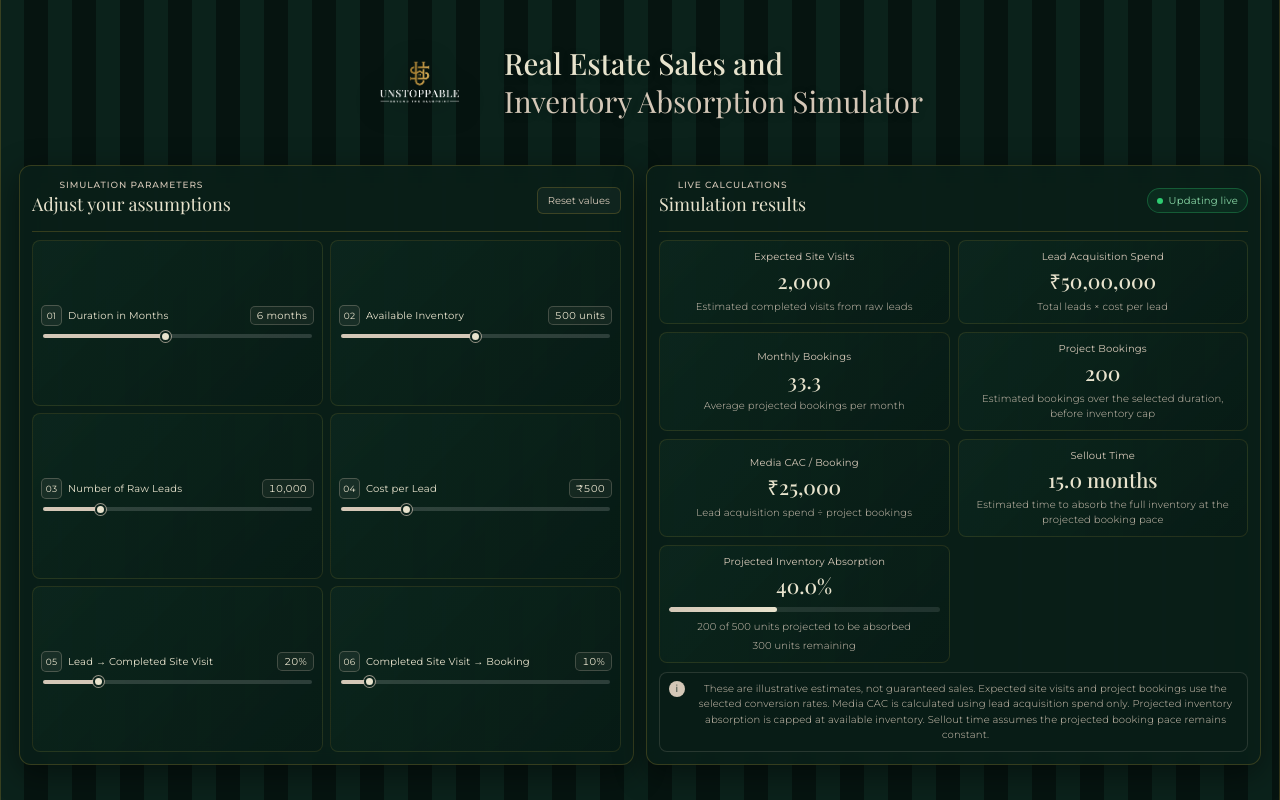
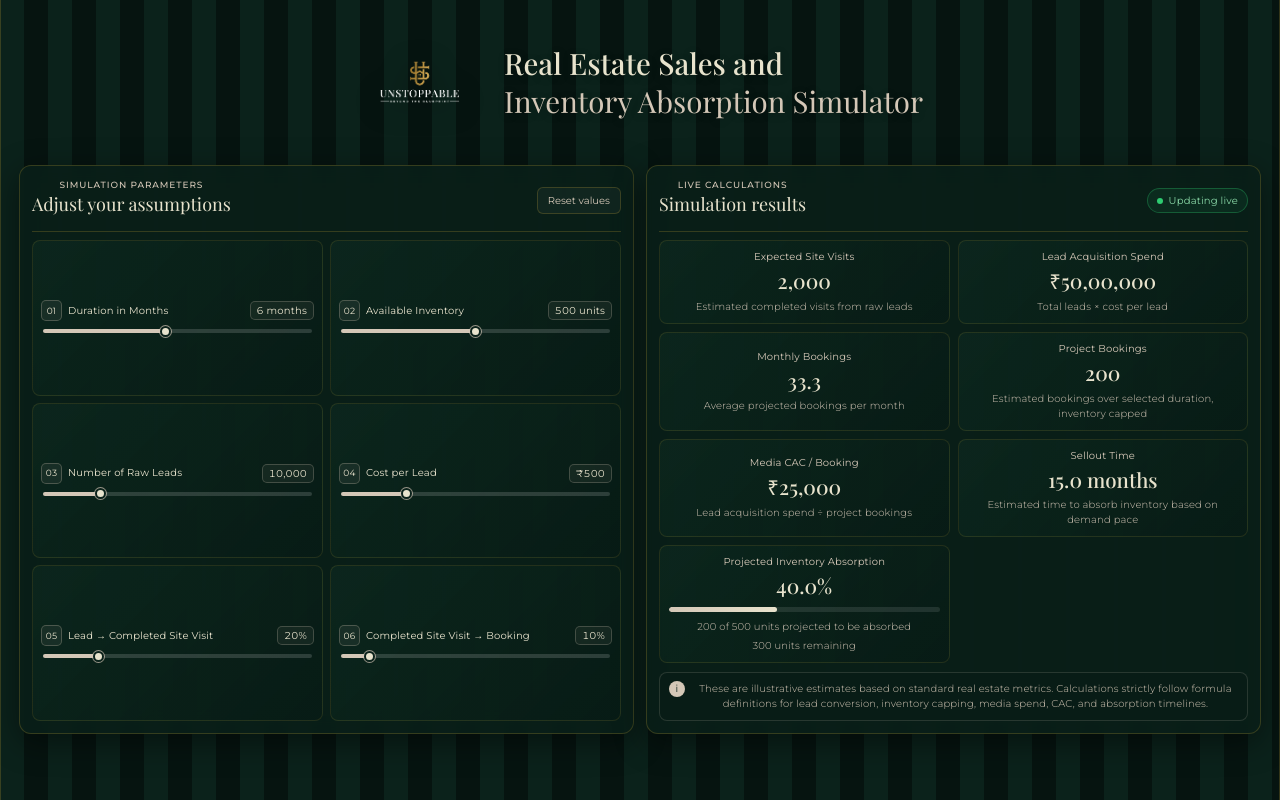
Before and after one commit to shuklaharsh2111-sudo/EstateView, a React (Vite) app: page / in a window 1280 px wide. Built offline with nearby package versions, Linux system fonts and the light colour scheme.

Commit message:
formula applied

```diff
--- a/src/App.jsx
+++ b/src/App.jsx
@@ -1,4 +1,3 @@
-
 import { useState } from 'react';
 import './App.css';
 
@@ -72,43 +71,54 @@ function App() {
     }));
   };
 
+  // A. Expected site visits = Raw Leads × (Visit Rate / 100)
   const totalVisits = Math.floor(
     (values.leads * values.leadToVisit) / 100
   );
 
-  const projectBookings = Math.floor(
+  // B. Expected bookings (before inventory cap) / Demand Bookings
+  const demandBookings = Math.floor(
     (totalVisits * values.visitToBooking) / 100
   );
 
-  const leadAcquisitionSpend =
-    values.leads * values.costPerLead;
+  // C. Projected bookings (inventory capped) = min(Demand Bookings, Available Inventory)
+  const projectBookings = Math.min(demandBookings, values.inventory);
 
-  const monthlyBookings =
-    projectBookings / values.duration;
+  // D. Lead acquisition spend (Media Spend) = Raw Leads × CPL
+  const leadAcquisitionSpend = values.leads * values.costPerLead;
 
+  // F. Average monthly lead volume = Raw Leads / Duration Months
+  const monthlyLeads = values.duration > 0 ? values.leads / values.duration : 0;
+
+  // G. Average monthly site visits = Site Visits / Duration Months
+  const monthlyVisits = values.duration > 0 ? totalVisits / values.duration : 0;
+
+  // H. Average monthly bookings = Projected Bookings / Duration Months
+  const monthlyBookings = values.duration > 0 ? projectBookings / values.duration : 0;
+
+  // E. Media CAC per booking = Media Spend / Projected Bookings
   const mediaCacPerBooking =
     projectBookings > 0
       ? leadAcquisitionSpend / projectBookings
       : 0;
 
-  const absorbedUnits = Math.min(
-    projectBookings,
-    values.inventory
+  // I. Inventory absorption rate = (Projected Bookings / Available Inventory) × 100
+  const absorptionRate =
+    values.inventory > 0
+      ? (projectBookings / values.inventory) * 100
+      : 0;
+
+  // J. Remaining inventory = Available Inventory - Projected Bookings
+  const remainingInventory = Math.max(
+    0,
+    values.inventory - projectBookings
   );
 
-  const remainingInventory = Math.max(
-    0,
-    values.inventory - absorbedUnits
-  );
-
-  const absorptionRate =
-    values.inventory > 0
-      ? (absorbedUnits / values.inventory) * 100
-      : 0;
-
+  // K. Estimated inventory sellout timeline = Available Inventory / (Demand Bookings / Duration Months)
+  const demandMonthlyBookings = values.duration > 0 ? demandBookings / values.duration : 0;
   const selloutTime =
-    monthlyBookings > 0
-      ? values.inventory / monthlyBookings
+    demandMonthlyBookings > 0
+      ? values.inventory / demandMonthlyBookings
       : null;
 
   const formatNumber = (number) =>
@@ -235,9 +245,7 @@ function App() {
               Expected Site Visits
             </span>
             <strong>{formatNumber(totalVisits)}</strong>
-            <p>
-              Estimated completed visits from raw leads
-            </p>
+            <p>Estimated completed visits from raw leads</p>
           </article>
 
           <article className="result-card">
@@ -264,8 +272,7 @@ function App() {
             </span>
             <strong>{formatNumber(projectBookings)}</strong>
             <p>
-              Estimated bookings over the selected
-              duration, before inventory cap
+              Estimated bookings over selected duration, inventory capped
             </p>
           </article>
 
@@ -278,9 +285,7 @@ function App() {
                 ? formatCurrency(mediaCacPerBooking)
                 : 'N/A'}
             </strong>
-            <p>
-              Lead acquisition spend ÷ project bookings
-            </p>
+            <p>Lead acquisition spend ÷ project bookings</p>
           </article>
 
           <article className="result-card">
@@ -292,10 +297,7 @@ function App() {
                 ? `${selloutTime.toFixed(1)} months`
                 : 'N/A'}
             </strong>
-            <p>
-              Estimated time to absorb the full inventory
-              at the projected booking pace
-            </p>
+            <p>Estimated time to absorb inventory based on demand pace</p>
           </article>
 
           <article className="result-card absorption-card">
@@ -318,20 +320,18 @@ function App() {
               <div
                 className="progress-fill"
                 style={{
-                  width: `${absorptionRate}%`,
+                  width: `${Math.min(100, absorptionRate)}%`,
                 }}
               ></div>
             </div>
 
             <p>
-              {formatNumber(absorbedUnits)} of{' '}
-              {formatNumber(values.inventory)} units
-              projected to be absorbed
+              {formatNumber(projectBookings)} of{' '}
+              {formatNumber(values.inventory)} units projected to be absorbed
             </p>
 
             <p>
-              {formatNumber(remainingInventory)} units
-              remaining
+              {formatNumber(remainingInventory)} units remaining
             </p>
           </article>
         </div>
@@ -339,13 +339,7 @@ function App() {
         <div className="simulation-note">
           <span className="note-icon">i</span>
           <p>
-            These are illustrative estimates, not guaranteed
-            sales. Expected site visits and project bookings
-            use the selected conversion rates. Media CAC is
-            calculated using lead acquisition spend only.
-            Projected inventory absorption is capped at
-            available inventory. Sellout time assumes the
-            projected booking pace remains constant.
+            These are illustrative estimates based on standard real estate metrics. Calculations strictly follow formula definitions for lead conversion, inventory capping, media spend, CAC, and absorption timelines.
           </p>
         </div>
       </section>
```
